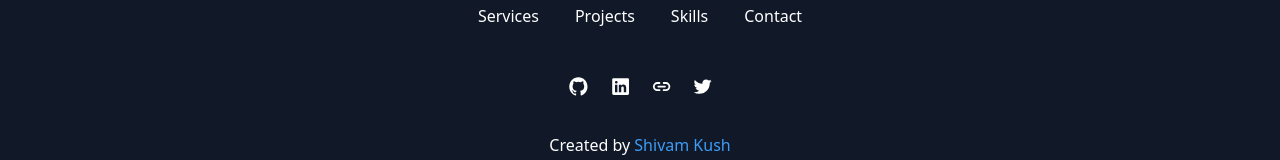
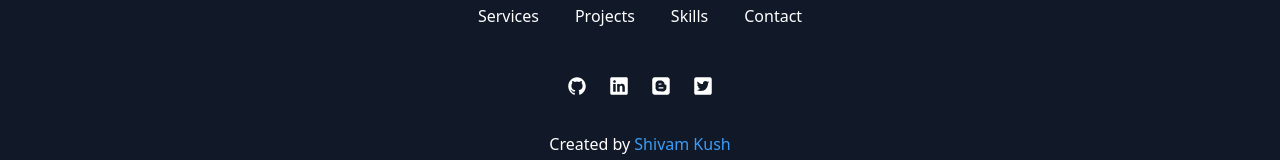
Before and after one commit to shivamkush-27/web-portfolio, a React (Vite) app in the folder frontend/: page /contact in a window 1280 px wide. Shown: the part 246-406 px from the top of the page. Built offline with nearby package versions, Linux system fonts and the light colour scheme; a web font is replaced by a local one.

Commit message:
Social Link
Updated Social Links in Footer

```diff
--- a/frontend/src/components/Footer.jsx
+++ b/frontend/src/components/Footer.jsx
@@ -1,6 +1,7 @@
 import React from 'react'
-import { IoLogoGithub, IoLogoLinkedin, IoLogoTwitter, IoLink } from "react-icons/io5";
 import Logo from '../assets/logo_default.webp';
+import { IoLogoGithub, IoLogoLinkedin } from "react-icons/io5";
+import { FaBlogger, FaDev, FaTwitterSquare } from "react-icons/fa";
 
 const Navlinks = [
   { endpoint: "#services", label: "Services" },
@@ -9,6 +10,12 @@ const Navlinks = [
   // { endpoint: "#reviews", label: "Testimonials" },
   { endpoint: "#contact", label: "Contact" },
 ];
+const SocialLinks = [
+    { name: "GitHub", label: <IoLogoGithub size={20} className='hover:text-[#6e5494]' />, href:"https://github.com/shivamkush-27" },
+    { name: "LinkedIn", label: <IoLogoLinkedin size={20} className='hover:text-[#0a66c2]' />, href:"https://www.linkedin.com/in/shivamkush-27" },
+    { name: "Blog", label: <FaBlogger size={20} className='hover:text-[#FF5722]' />, href:"https://bhogul.com/?utm_source=github&utm_medium=social" },
+    { name: "Twitter", label: <FaTwitterSquare size={20} className='hover:text-[#1DA1F2]' />, href:"https://x.com/hrt_bet_shivam" },
+  ];
 
 const Footer = () => {
   return (
@@ -27,18 +34,10 @@ const Footer = () => {
         </ul>
 
         <div className="flex items-center flex-wrap gap-[10px] text-text">
-          <a className="text-[1.3rem] p-1.5 cursor-pointer rounded-full hover:text-white hover:bg-primary transition-all duration-300" title='Visit GitHub'>
-            <IoLogoGithub className='hover:text-[#6e5494] duration-500' />
-          </a>
-          <a className="text-[1.2rem] p-1.5 cursor-pointer rounded-full hover:text-white hover:bg-primary transition-all duration-300" title='Visit LinkedIn'>
-            <IoLogoLinkedin />
-          </a>
-          <a className="text-[1.2rem] p-1.5 cursor-pointer rounded-full hover:text-white hover:bg-primary transition-all duration-300" title='See My Blog'>
-            <IoLink />
-          </a>
-          <a className="text-[1.2rem] p-1.5 cursor-pointer rounded-full hover:text-white hover:bg-primary transition-all duration-300" title='Visit Twitter'>
-            <IoLogoTwitter />
-          </a>
+          {SocialLinks.map((link, index) => (
+          <a href={link.href} className="text-[1.3rem] p-1.5 cursor-pointer rounded-full hover:text-white hover:bg-primary transition-all duration-300" title='Visit ${link.name}' key={index}>
+            {link.label}
+          </a>))}
         </div>
 
 
```
